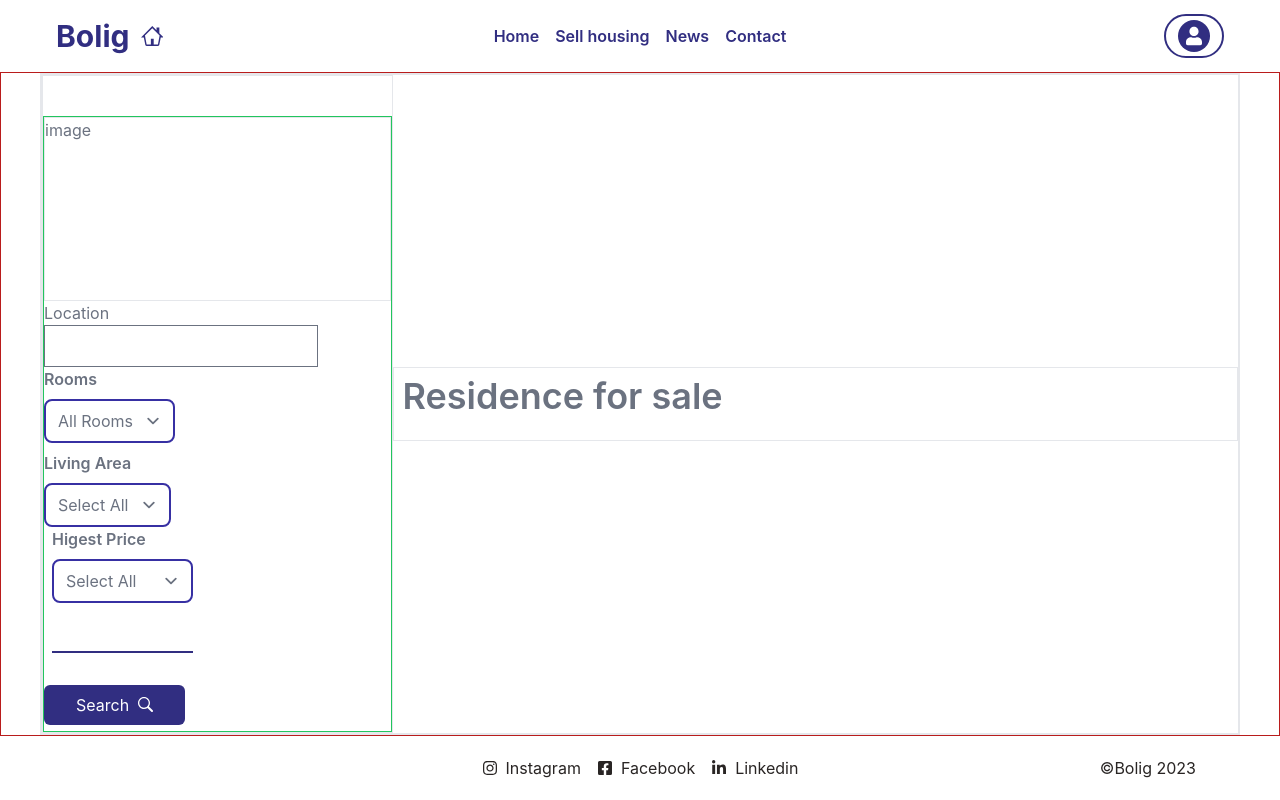
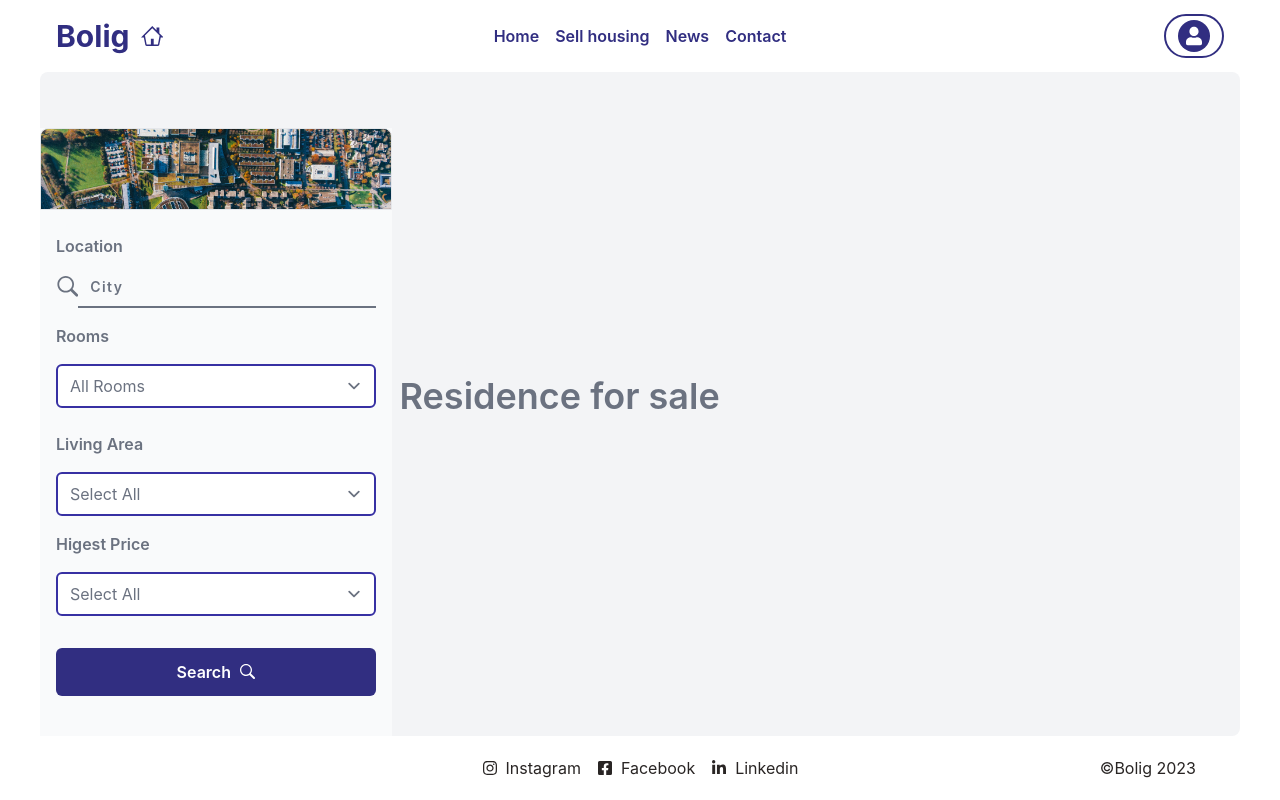
Before and after one commit to MaxAndreasLundin/bolig-web, a Next.js app: page /residenceForSale in a window 1280 px wide. Built offline with nearby package versions, Linux system fonts and the light colour scheme.

Commit message:
add more styling search form

```diff
--- a/app/residenceForSale/page.tsx
+++ b/app/residenceForSale/page.tsx
@@ -22,7 +22,7 @@ const ResidenceForSale = () => {
 
   return (
     <>
-    <div className="flex h-[100vh] w-[100vw] flex-1 justify-center text-gray-500 border border-red-700">
+    <div className="flex h-[100vh] w-[100vw] flex-1 justify-center text-gray-500">
 
       {isLoading ? (
         <div className="flex justify-center items-center gap-4">
@@ -30,13 +30,13 @@ const ResidenceForSale = () => {
         <GiCoffeeCup className="h-8 w-8 animate-bounce"/>
       </div>
       ) : (
-      <div className="flex flex-col md:flex-row justify-center items-center w-full max-w-[1200px] border-2">
+      <div className="flex flex-col md:flex-row justify-center items-center w-full max-w-[1200px] lg:rounded-lg bg-gray-100">
         <div className="flex md:hidden items-center justify-center w-full pt-6 px-8"><SearchBar /></div>
-        <div className="hidden md:flex items-start justify-start pt-10 h-full w-[500px] border">
+        <div className="hidden md:flex items-start justify-start pt-14 h-full w-[500px]">
           <SearchFormResicence />
         </div>
 
-        <div className="w-full my-10 border p-2">
+        <div className="w-full my-10 p-2">
           <h1 className="pb-4 text-4xl font-semibold">Residence for sale</h1>
 
           <div className="w-full">
--- a/components/searchFormSmallCard/SearchFormResicence.tsx
+++ b/components/searchFormSmallCard/SearchFormResicence.tsx
@@ -86,23 +86,28 @@ const SearchFormResicence = () => {
     }
   }
 
+  return (
+    <form onSubmit={handleSubmit}
+    className='flex flex-1 flex-col justify-start items-start h-full bg-gray-50'>
+      <div style={{
+        backgroundImage: `url(/search.jpg)`,
+      }} className='border h-[30%] w-full bg-cover bg-center bg-no-repeat rounded-t-lg'></div>
 
 
 
-  return (
-    <form onSubmit={handleSubmit}
-    className='flex flex-1 flex-col justify-start items-start h-full border border-green-500'>
-      <div className='border h-[30%] w-full'>image</div>
+      <div className="flex flex-col w-full p-4">
 
-      <label htmlFor="location">Location</label>
-      <input type="text" id='location' onChange={handleSearchInput} />
+        <label htmlFor="location" className='font-semibold py-2'>Location</label>
+        <div className='flex items-center'>
+          <GoSearch className='h-6 w-6'/>
+          <input type="text" id='location' onChange={handleSearchInput} placeholder='City' className='bg-transparent border-0 border-b-2 w-full placeholder:text-gray-500 placeholder:font-semibold placeholder:tracking-widest placeholder:text-sm'/>
+        </div>
 
 
-      <div className="flex flex-col">
-          <p className="mb-2 font-semibold">Rooms</p>
+        <p className="mb-2 font-semibold pt-4 pb-2">Rooms</p>
         <select
           onChange={handleNumbOfRooms}
-            className="mb-2 cursor-pointer rounded-lg border-2 border-indigo-800"
+          className="mb-2 cursor-pointer rounded-md border-2 border-indigo-800"
         >
           <option value="">All Rooms</option>
           {selectNumbOfRooms.map((data) => (
@@ -111,13 +116,12 @@ const SearchFormResicence = () => {
             </option>
           ))}
         </select>
-        </div>
 
         <div className="flex flex-col">
-          <p className="mb-2 font-semibold">Living Area</p>
+          <p className="mb-2 font-semibold pt-4 pb-2">Living Area</p>
           <select
             onChange={handleLivingArea}
-            className="cursor-pointer rounded-lg border-2 border-indigo-800"
+            className="cursor-pointer rounded-md border-2 border-indigo-800"
             >
             <option value="">Select All</option>
             {livingArea.map((data) => (
@@ -128,12 +132,11 @@ const SearchFormResicence = () => {
           </select>
         </div>
 
-        <div className="mx-2 mb-6 flex flex-col border-b-2 border-indigo-900 pb-10 md:mb-8 xl:flex-row md:justify-between">
         <div className="flex flex-col">
-            <p className="mb-2 font-semibold">Higest Price</p>
+          <p className="mb-2 font-semibold pt-4 pb-2">Higest Price</p>
           <select
             onChange={handleHighestPrice}
-              className="mb-2 cursor-pointer rounded-lg border-2 border-indigo-800"
+            className="mb-2 cursor-pointer rounded-md border-2 border-indigo-800"
             >
             <option value="">Select All</option>
             {selectPrice.map((data) => (
@@ -143,15 +146,15 @@ const SearchFormResicence = () => {
             ))}
           </select>
         </div>
-        </div>
 
         <button
           type="submit"
-          className="flex items-center justify-center gap-2 rounded-md bg-indigo-900 py-2 px-4 text-white hover:bg-indigo-800 md:px-8"
+          className="flex items-center justify-center gap-2 rounded-md bg-indigo-900 py-3 px-4 my-6 text-white font-semibold hover:bg-indigo-800 md:px-8"
           >
           Search <GoSearch />
         </button>
 
+      </div>
     </form>
   )
 }
```
Also changed, not shown: public/search.jpg (added). Lines whose indentation alone changed are shown as unchanged.
